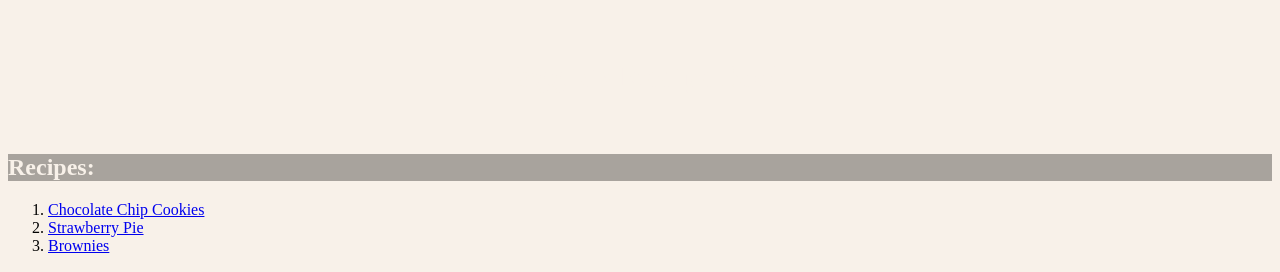
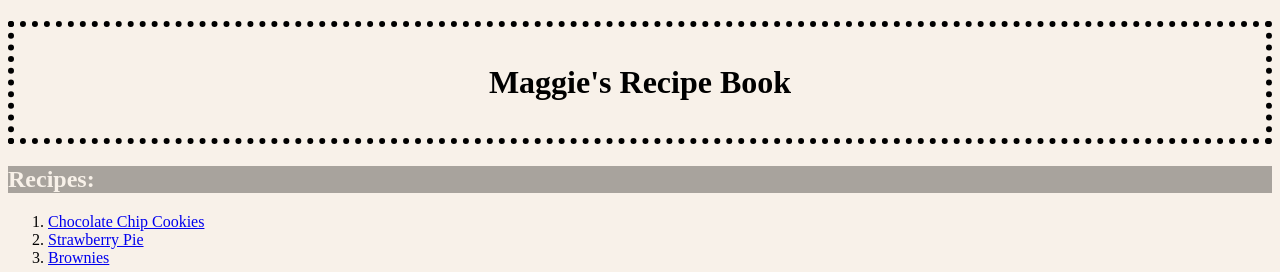
Before and after one commit to magoconnor826/magoconnor826.github.io, a plain HTML site: page index.html in a window 1280 px wide. Shown: the top 272 px of the page. Drawn offline with Linux system fonts and the light colour scheme.

Commit message:
Update index.html

```diff
--- a/index.html
+++ b/index.html
@@ -6,7 +6,7 @@
         <style>
             body{background-color:rgb(248,241,233);}
         .header{color:rgb(248,241,233); background-color:rgb(168,163,157);}
-            h1 {color:rgb(248,241,233);background-color:rgb(168,163,157));text-align:center}
+            h1 {color:rgb(168,163,157));text-align:center;border:6px dotted}
             img{float:left; margin:0px 20px 20px 20px; height:275px}
             h3{clear:both}
         </style>
```
